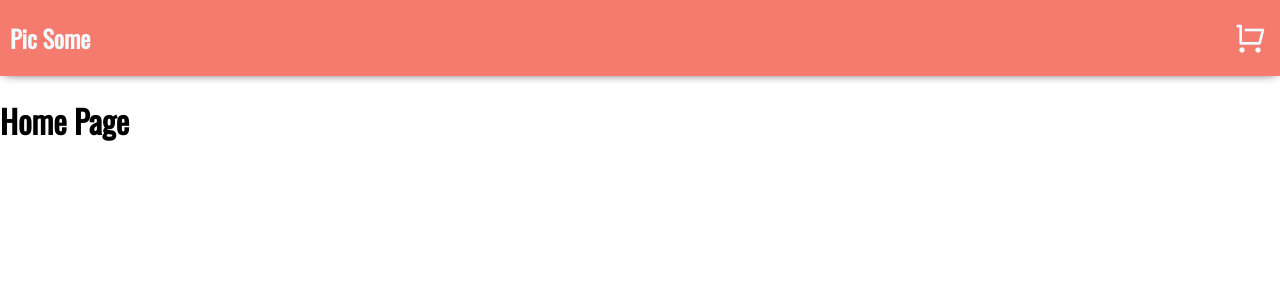
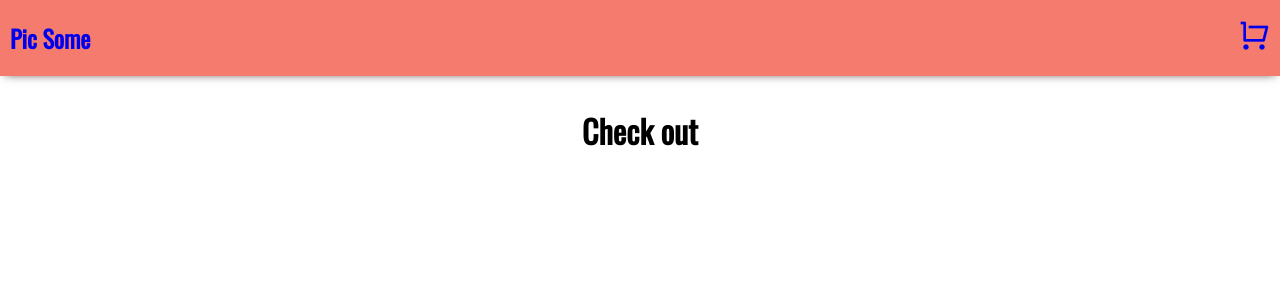
Before and after one commit to mrsimpson3000/pic-some, a React (Create React App) app: page /cart in a window 1280 px wide. Shown: the top 300 px of the page. Built offline with nearby package versions, Linux system fonts and the light colour scheme.

Commit message:
React router installed and setup.

```diff
--- a/package.json
+++ b/package.json
@@ -8,6 +8,7 @@
     "@testing-library/user-event": "^12.8.3",
     "react": "^17.0.2",
     "react-dom": "^17.0.2",
+    "react-router-dom": "^5.3.0",
     "react-scripts": "4.0.3",
     "web-vitals": "^1.1.2"
   },
--- a/src/App.js
+++ b/src/App.js
@@ -1,4 +1,6 @@
 import React from "react";
+import { Switch, Route } from "react-router-dom";
+
 import Header from "./components/Header";
 import Cart from "./pages/Cart";
 import Photos from "./pages/Photos";
@@ -7,7 +9,14 @@
   return (
     <>
       <Header />
-      <h1>Home Page</h1>
+      <Switch>
+        <Route exact path="/">
+          <Photos />
+        </Route>
+        <Route path="/cart">
+          <Cart />
+        </Route>
+      </Switch>
     </>
   );
 }
--- a/src/components/Header.js
+++ b/src/components/Header.js
@@ -1,10 +1,15 @@
 import React from "react";
+import { Link } from "react-router-dom";
 
 export default function Header() {
   return (
     <header>
-      <h2>Pic Some</h2>
-      <i className="ri-shopping-cart-line ri-fw ri-2x"></i>
+      <Link to="/">
+        <h2>Pic Some</h2>
+      </Link>
+      <Link to="/cart">
+        <i className="ri-shopping-cart-line ri-fw ri-2x"></i>
+      </Link>
     </header>
   );
 }
--- a/src/index.js
+++ b/src/index.js
@@ -1,5 +1,11 @@
 import React from "react";
 import ReactDOM from "react-dom";
 import App from "./App";
+import { BrowserRouter as Router } from "react-router-dom";
 
-ReactDOM.render(<App />, document.getElementById("root"));
+ReactDOM.render(
+  <Router>
+    <App />
+  </Router>,
+  document.getElementById("root")
+);
--- a/src/pages/Cart.js
+++ b/src/pages/Cart.js
@@ -1,7 +1,9 @@
 import React from "react";
 
 export default function Cart() {
-  <main className="cart-page">
-    <h1>Check out</h1>
-  </main>;
+  return (
+    <main className="cart-page">
+      <h1>Check out</h1>
+    </main>
+  );
 }
```
Also changed, not shown: 1 other file (tests, documents, lock files or other folders).
